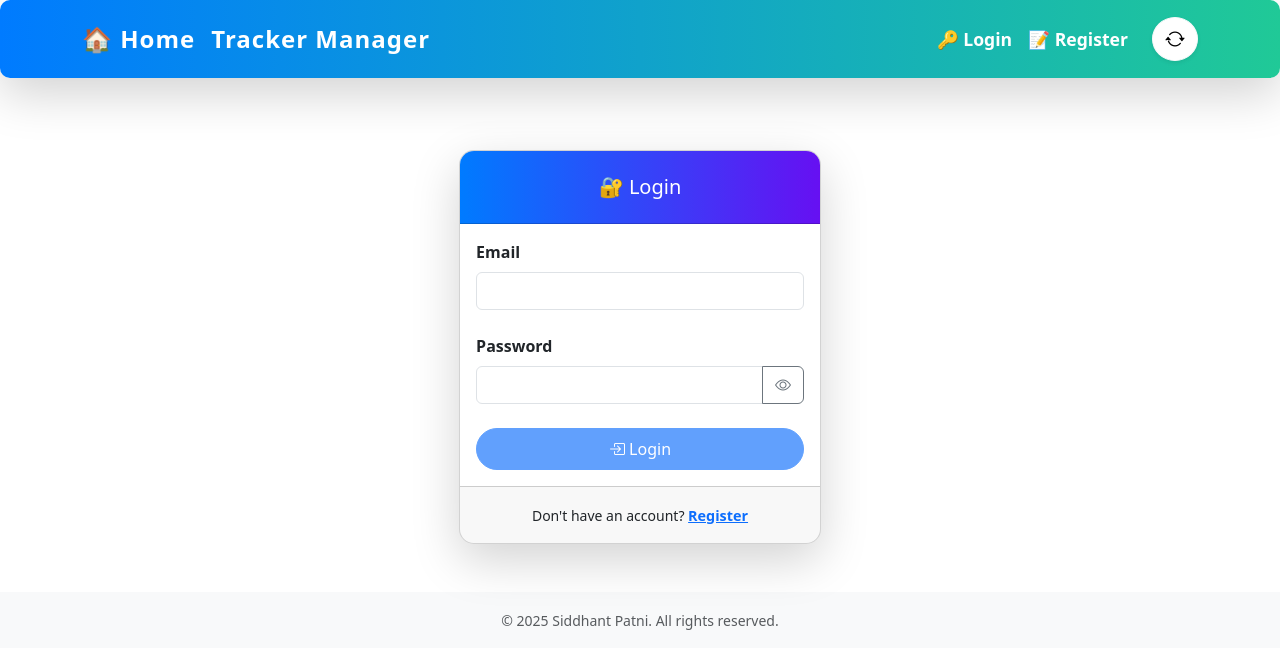
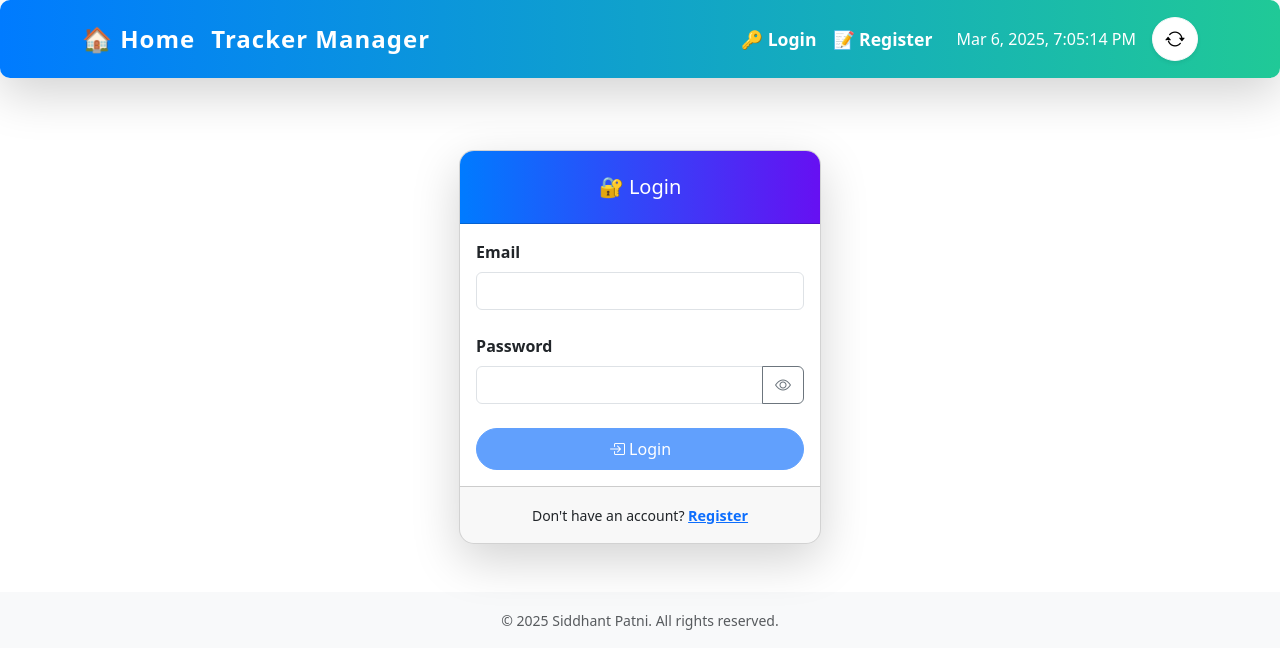
Before and after one commit to siddhantpatni0407/angular-tracker-manager-ui, an Angular app: page /login in a window 1280 px wide. Shown: the top 668 px of the page. Built offline with nearby package versions, Linux system fonts and the light colour scheme.

Commit message:
Added date and time on Navbar
Added date and time on Navbar

```diff
--- a/src/app/navbar/navbar.component.html
+++ b/src/app/navbar/navbar.component.html
@@ -1,6 +1,4 @@
-<nav
-  class="navbar navbar-expand-lg navbar-dark bg-gradient-to-r from-primary to-teal shadow-lg py-3"
->
+<nav class="navbar navbar-expand-lg navbar-dark bg-gradient-to-r from-primary to-teal shadow-lg py-3">
   <div class="container d-flex justify-content-between align-items-center">
     <!-- Home (on the left) -->
     <a class="navbar-brand fw-bold fs-4 text-white" routerLink="/"> 🏠 Home </a>
@@ -52,6 +50,11 @@
       </ul>
     </div>
 
+    <!-- Date and Time Display -->
+    <div class="text-white ms-3">
+      {{ currentDate | date: 'medium' }}
+    </div>
+
     <!-- Refresh Button with Hover Effect -->
     <button
       class="btn btn-light shadow-sm ms-3 rounded-circle refresh-btn"
--- a/src/app/navbar/navbar.component.ts
+++ b/src/app/navbar/navbar.component.ts
@@ -1,20 +1,27 @@
 import { Component, OnInit, DoCheck } from '@angular/core';
 import { Router } from '@angular/router';
 import { CommonModule } from '@angular/common'; // Import CommonModule
+import { DatePipe } from '@angular/common'; // Import DatePipe
 
 @Component({
   selector: 'app-navbar',
   imports: [CommonModule], // Add CommonModule here
   templateUrl: './navbar.component.html',
-  styleUrls: ['./navbar.component.css']
+  styleUrls: ['./navbar.component.css'],
+  providers: [DatePipe] // Provide DatePipe
 })
 export class NavbarComponent implements OnInit, DoCheck {
   isLoggedIn: boolean = false;
+  currentDate: Date = new Date();
 
-  constructor(private router: Router) {}
+  constructor(private router: Router, private datePipe: DatePipe) {}
 
   ngOnInit(): void {
     this.checkLoginStatus();
+    // Update the date every second
+    setInterval(() => {
+      this.currentDate = new Date();
+    }, 1000);
   }
 
   ngDoCheck(): void {
```
